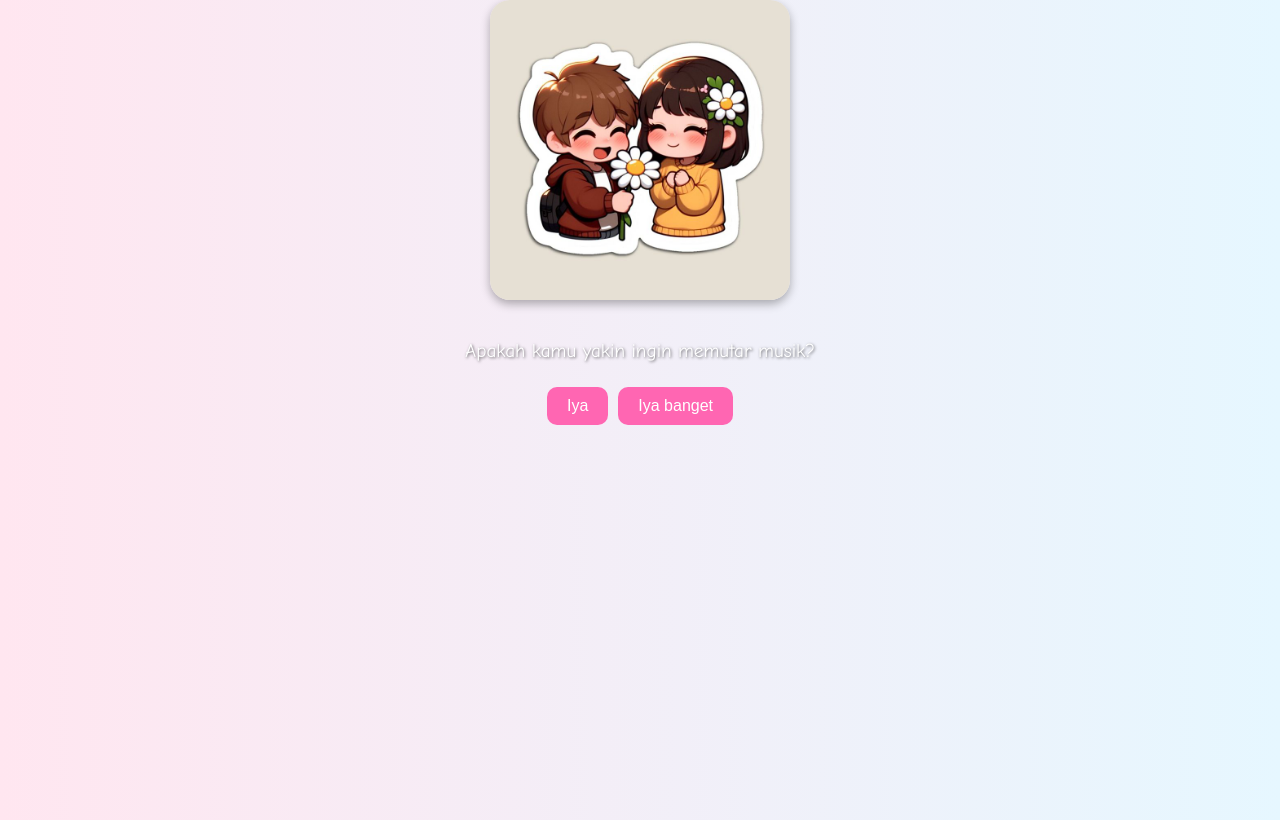
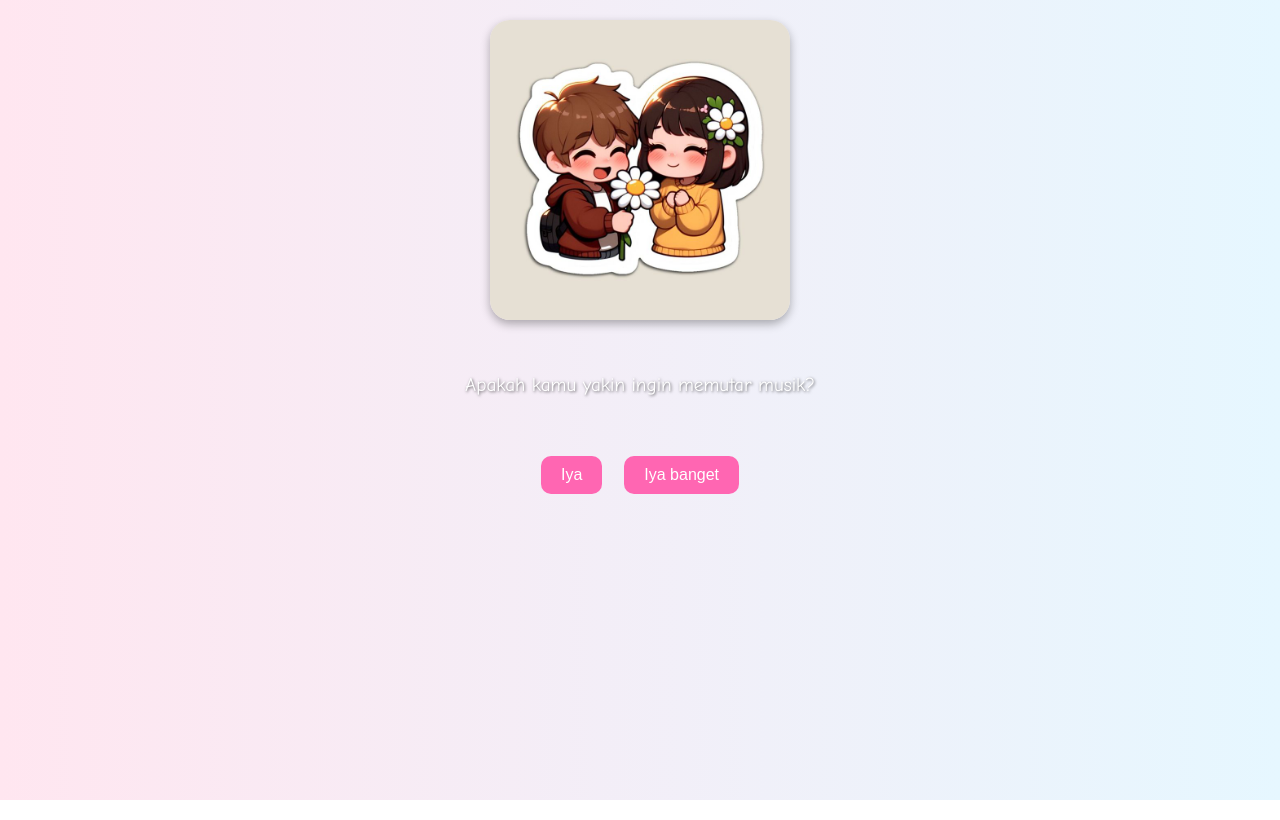
Before and after one commit to Hildafagstn/a-special-day-for-you, a plain HTML site: page index.html in a window 1280 px wide. Both pictures are taken after a click on the picture 640 px from the left and 145 px from the top of the page. Drawn offline with Linux system fonts and the light colour scheme.

Commit message:
Update style.css

```diff
--- a/static/style.css
+++ b/static/style.css
@@ -1,49 +1,65 @@
 body {
   margin: 0;
   padding: 0;
-  background-image: url('background.jpeg');
+  min-height: 100vh;
+  background-image: url('static/background.jpeg'); /* FIXED PATH */
   background-size: cover;
   background-repeat: no-repeat;
   background-position: center;
   font-family: sans-serif;
   text-align: center;
   color: white;
-  overflow-x: hidden; /* scroll ke samping dicegah, scroll ke bawah boleh */
+  overflow-x: hidden;
+  overflow-y: auto;
 }
 
-
-
+/* Menengahkan konten + jarak atas */
 .container {
   min-height: 100vh;
   display: flex;
   flex-direction: column;
   align-items: center;
-  justify-content: start; /* dari atas, agar bisa scroll ke bawah */
-  text-align: center;
-  padding: 20px;
+  justify-content: flex-start;  /* Tetap di atas, tapi kasih margin */
+  padding-top: 10vh;            /* Jarak dari atas layar */
+  padding-bottom: 10vh;         /* Biar tombol bisa diklik */
+  padding-left: 5vw;
+  padding-right: 5vw;
+  gap: 30px;
+  box-sizing: border-box;
 }
 
-
-img {
-  max-width: 80vw;
-  max-height: 50vh;
+/* Gambar amplop */
+#slideImage {
+  width: 90%;
+  max-width: 350px;
+  height: auto;
   border-radius: 20px;
   box-shadow: 0 4px 10px rgba(0,0,0,0.3);
 }
 
+/* Teks ucapan */
 #slideText {
-  margin-top: 20px;
-  font-size: 1.5rem;
+  font-size: 1.3rem;
+  line-height: 1.6;
   white-space: pre-line;
   text-shadow: 1px 1px 3px rgba(0,0,0,0.6);
+  padding: 0 10px;
+}
+
+/* Tombol navigasi */
+#buttonContainer {
+  display: flex;
+  flex-wrap: wrap;
+  justify-content: center;
+  gap: 12px;
+  margin-bottom: 50px;
 }
 
 #buttonContainer button {
-  margin: 10px;
   padding: 10px 20px;
   font-size: 1rem;
   border: none;
-  border-radius: 10px;
+  border-radius: 8px;
   background-color: #ffffff;
   color: #000000;
   cursor: pointer;
@@ -51,10 +67,11 @@ img {
 }
 
 #buttonContainer button:hover {
-  transform: scale(1.1);
-  background-color: #dddddd;
+  transform: scale(1.05);
+  background-color: #eeeeee;
 }
 
+/* Efek animasi amplop */
 .pulse {
   animation: pulse 1s infinite;
   cursor: pointer;
@@ -65,3 +82,20 @@ img {
   50% { transform: scale(1.1); }
   100% { transform: scale(1); }
 }
+
+/* Responsive untuk HP */
+@media (max-width: 480px) {
+  #slideText {
+    font-size: 1.1rem;
+  }
+
+  #buttonContainer button {
+    font-size: 0.9rem;
+    padding: 8px 16px;
+  }
+
+  .container {
+    padding-top: 15vh;
+    padding-bottom: 15vh;
+  }
+}
```
